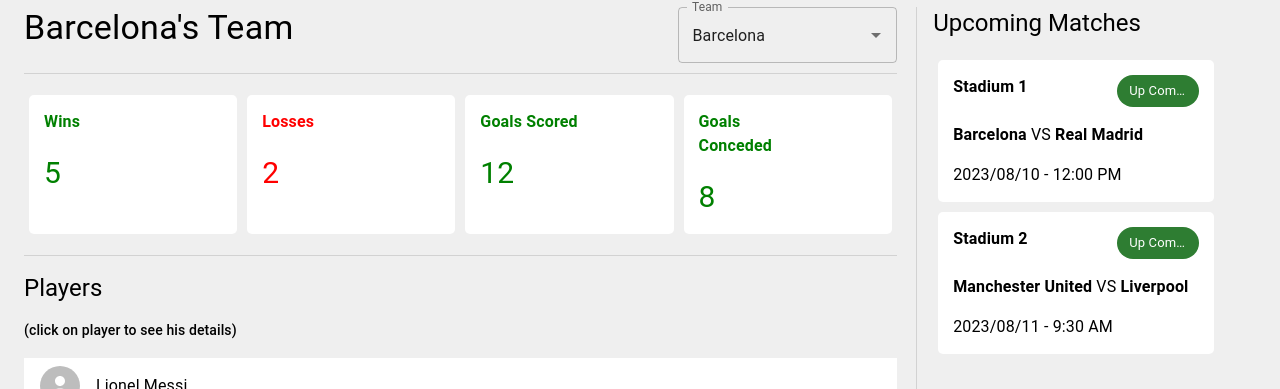
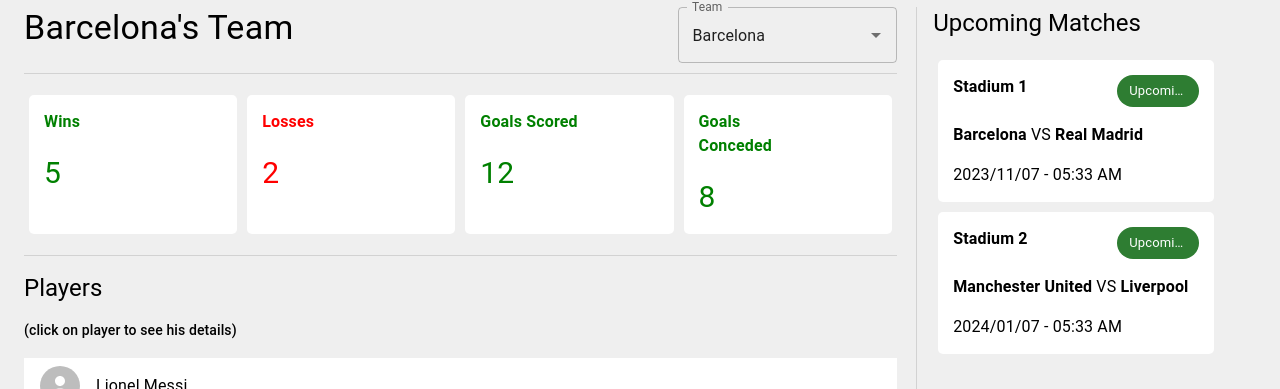
Before and after one commit to tahir-sharif/match-app, a React (Create React App) app: page / in a window 1280 px wide. Both pictures are taken after a click on the tab "DASHBOARD". Shown: the part 142-531 px from the top of the page. Built offline with nearby package versions, Linux system fonts and the light colour scheme.

Commit message:
timestamp added

```diff
--- a/src/components/dasboard/Dashboard.jsx
+++ b/src/components/dasboard/Dashboard.jsx
@@ -13,6 +13,7 @@
 import PlayerDetails from "./PlayerDetails";
 import { upcomingMatches } from "../../data/upcomingMatches";
 import { MatchContext } from "../../context/MatchContext";
+import { formatTimestamp, getStatusFromTimestamp } from "../../utils";
 
 const Dashboard = () => {
   const { teams, players } = useContext(MatchContext);
@@ -124,7 +125,7 @@
                     <Chip
                       color="success"
                       sx={{ mb: 2 }}
-                      label={up.status}
+                      label={getStatusFromTimestamp(up.timeStamp)}
                     ></Chip>
                   }
                 >
@@ -132,9 +133,7 @@
                     <b>{up.team1}</b> VS <b>{up.team2}</b>
                   </Typography>
 
-                  <Typography>
-                    {up.date} - {up.time}
-                  </Typography>
+                  <Typography>{formatTimestamp(up.timeStamp)}</Typography>
                 </Card>
               );
             })}
--- a/src/components/matchSchedule/MatchSchedule.jsx
+++ b/src/components/matchSchedule/MatchSchedule.jsx
@@ -1,9 +1,10 @@
-import React from 'react'
+import React, { useContext } from "react";
+import { MatchContext } from "../../context/MatchContext";
 
 const MatchSchedule = () => {
-  return (
-    <div>Match Schedule</div>
-  )
-}
+  const { upcomingMatches } = useContext(MatchContext);
 
-export default MatchSchedule
+  return <div>Match Schedule</div>;
+};
+
+export default MatchSchedule;
--- a/src/data/upcomingMatches.js
+++ b/src/data/upcomingMatches.js
@@ -4,8 +4,7 @@
     status: "Up Coming",
     team1: "Barcelona",
     team2: "Real Madrid",
-    date: "2023/08/10",
-    time: "12:00 PM",
+    timeStamp: 1699335208020,
     venue: "Stadium 1",
   },
   {
@@ -13,8 +12,7 @@
     status: "Up Coming",
     team1: "Manchester United",
     team2: "Liverpool",
-    date: "2023/08/11",
-    time: "9:30 AM",
+    timeStamp: 1704605608020,
     venue: "Stadium 2",
   },
 ];
--- /dev/null
+++ b/src/utils.js
@@ -0,0 +1,28 @@
+export const formatTimestamp = (timestamp) => {
+  const date = new Date(timestamp);
+
+  const year = date.getFullYear();
+  const month = String(date.getMonth() + 1).padStart(2, "0");
+  const day = String(date.getDate()).padStart(2, "0");
+  const hours = String(date.getHours()).padStart(2, "0");
+  const minutes = String(date.getMinutes()).padStart(2, "0");
+
+  const formattedTime =
+    hours > 12 ? `${hours - 12}:${minutes} PM` : `${hours}:${minutes} AM`;
+
+  const formattedDate = `${year}/${month}/${day} - ${formattedTime}`;
+
+  return formattedDate;
+};
+
+export const getStatusFromTimestamp = (timestamp) => {
+  const currentTimestamp = Date.now();
+
+  if (timestamp > currentTimestamp) {
+    return "Upcoming";
+  } else if (timestamp <= currentTimestamp) {
+    return "In Progress";
+  } else {
+    return "";
+  }
+};
```
